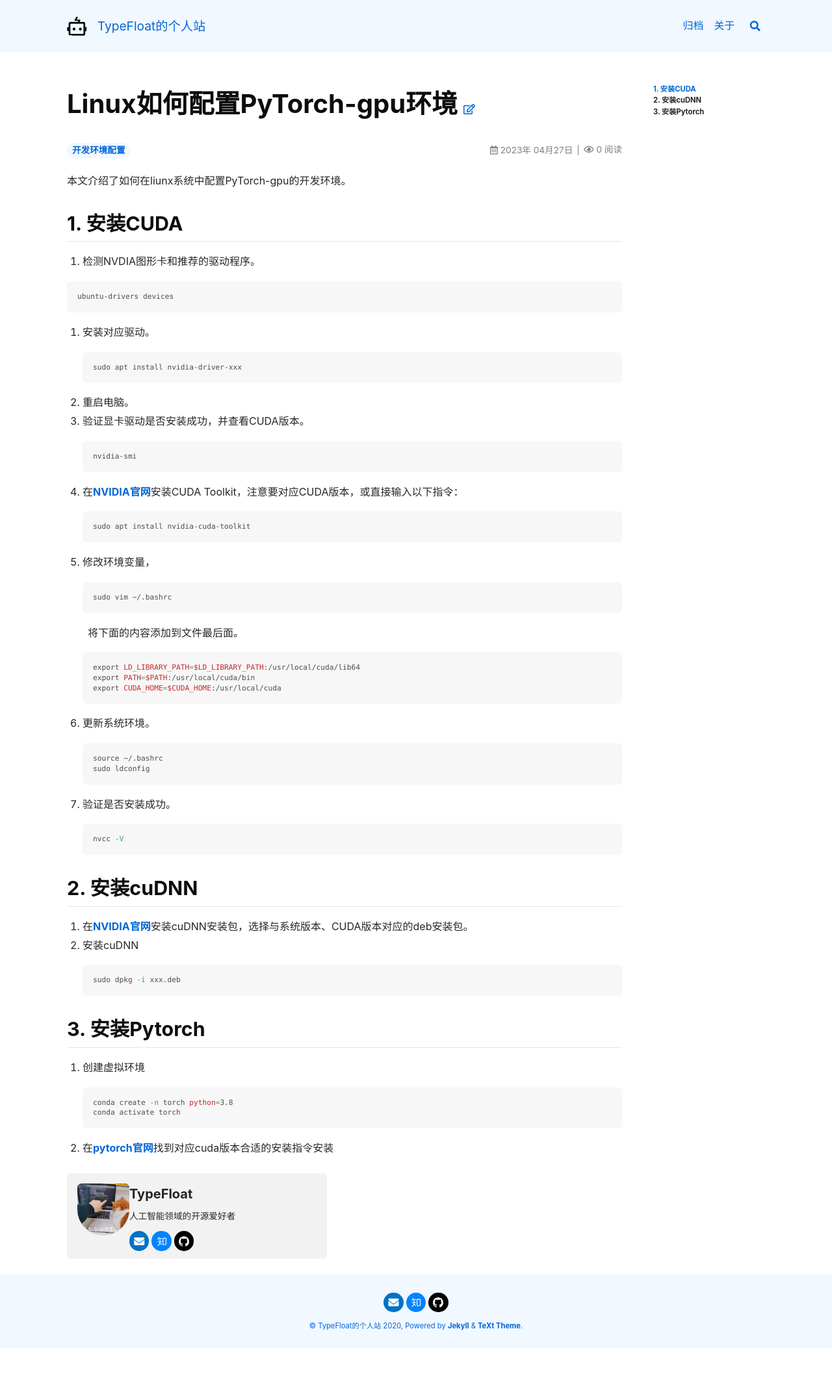
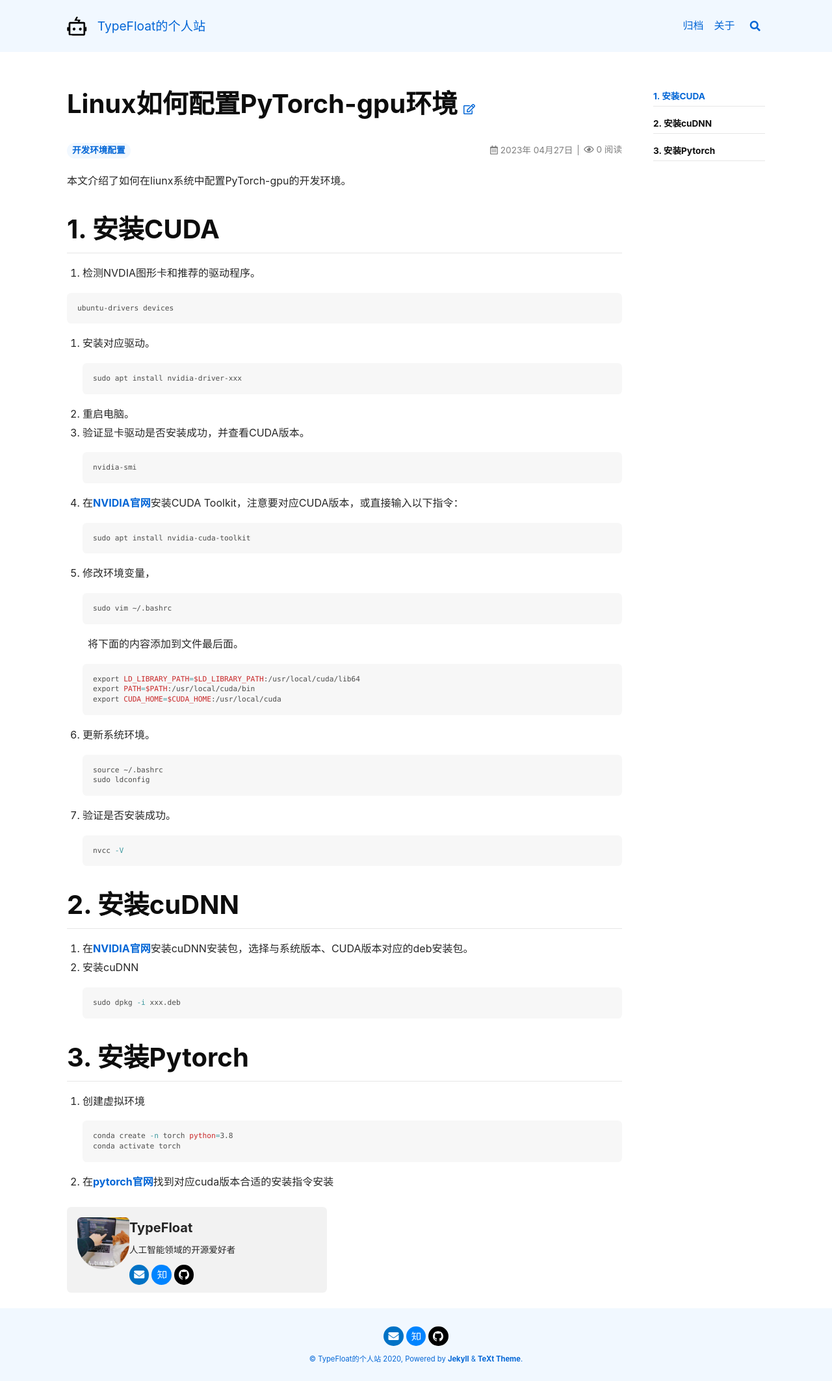
Before and after one commit to TypeFloat/TypeFloat.github.io, a Jekyll site: the page built from _posts/2023-04-27-env-pytorch-linux.md, in a window 1280 px wide. Shown: the whole page at 65% size. Built offline with Jekyll 4.4.1, drawn with Linux system fonts in a browser that asks for light colours; nearby versions of some CDN libraries; comment, search, counter and statistics services are not loaded; before the commit the page ends 2075 px from its top, so only the background shows below that.

Commit message:
修改标题等级

````diff
--- a/_posts/2023-04-27-env-pytorch-linux.md
+++ b/_posts/2023-04-27-env-pytorch-linux.md
@@ -6,7 +6,7 @@
 
 本文介绍了如何在liunx系统中配置PyTorch-gpu的开发环境。<!--more-->
 
-## 1. 安装CUDA
+# 1. 安装CUDA
 
 1. 检测NVDIA图形卡和推荐的驱动程序。
 
@@ -46,7 +46,7 @@
 nvcc -V
 ```
 
-## 2. 安装cuDNN
+# 2. 安装cuDNN
 
 1. 在[NVIDIA官网](https://developer.nvidia.com/rdp/cudnn-download)安装cuDNN安装包，选择与系统版本、CUDA版本对应的deb安装包。
 2. 安装cuDNN
@@ -54,7 +54,7 @@
 sudo dpkg -i xxx.deb
 ```
 
-## 3. 安装Pytorch
+# 3. 安装Pytorch
 
 1. 创建虚拟环境
 ```shell
````
